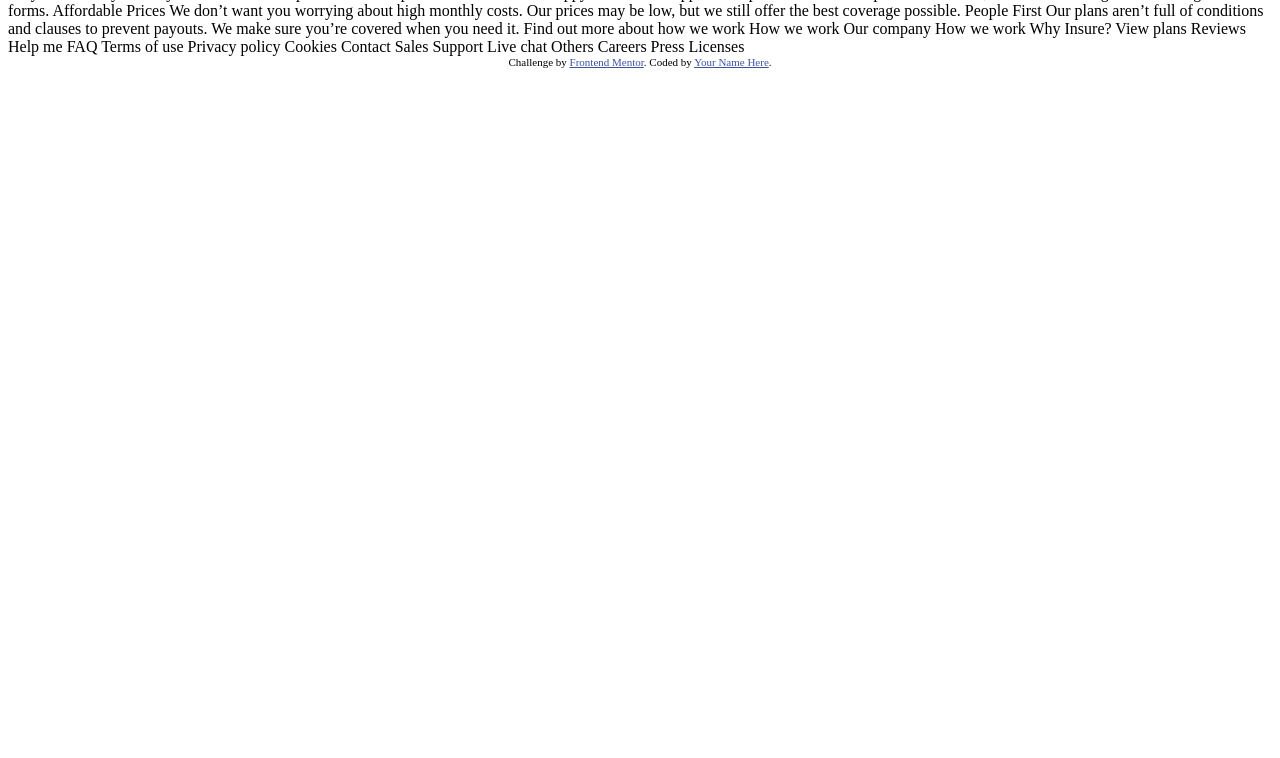
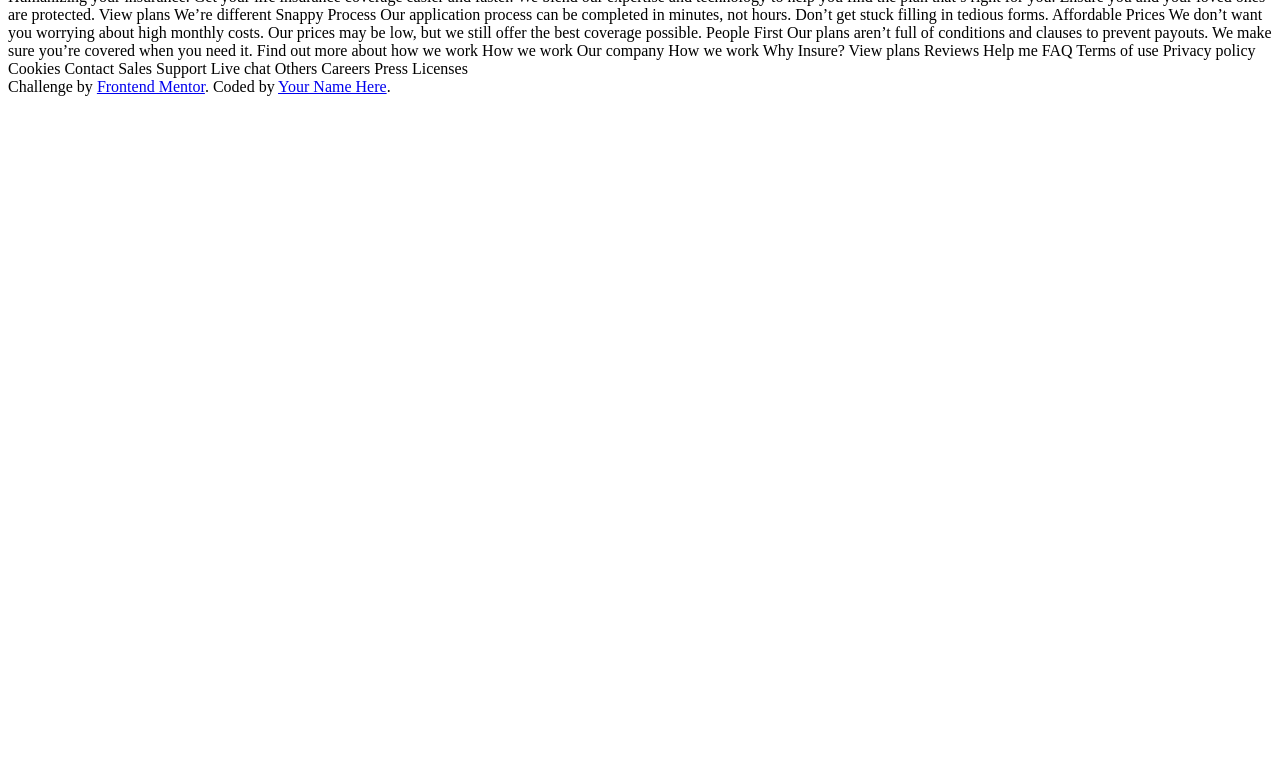
Before and after one commit to hello-ade/Insure-landing-page, a plain HTML site: page index.html in a window 1280 px wide. Shown: the part 42-800 px from the top of the page. Drawn offline with Linux system fonts and the light colour scheme.

Commit message:
second phase

```diff
--- a/index.html
+++ b/index.html
@@ -1,85 +1,45 @@
 <!DOCTYPE html>
 <html lang="en">
   <head>
-  <meta charset="UTF-8">
-  <meta name="viewport" content="width=device-width, initial-scale=1.0"> <!-- displays site properly based on user's device -->
-
-  <link rel="icon" type="image/png" sizes="32x32" href="./images/favicon-32x32.png">
+    <meta charset="UTF-8" />
+    <meta name="viewport" content="width=device-width, initial-scale=1.0" />
+    <!-- displays site properly based on user's device -->
+    <link
+      rel="icon"
+      type="image/png"
+      sizes="32x32"
+      href="./images/favicon-32x32.png"
+    />
 
     <title>Frontend Mentor | Insure landing page</title>
-
-  <!-- Feel free to remove these styles or customise in your own stylesheet 👍 -->
-  <style>
-    .attribution { font-size: 11px; text-align: center; }
-    .attribution a { color: hsl(228, 45%, 44%); }
-  </style>
   </head>
   <body>
+    <!-- #masthead -->
+    <header id="nav">
+      <a class="top-logo" href="#">
+        <img src="images/logo.svg" alt="logo-insura" />
+      </a>
+      How we work Blog Account View plans
+    </header>
 
-  How we work
-  Blog
-  Account
-  View plans
-
-  Humanizing your insurance.
-
-  Get your life insurance coverage easier and faster. We blend our expertise
-  and technology to help you find the plan that’s right for you. Ensure you
-  and your loved ones are protected.
-
-  View plans
-
-  We’re different
-
-  Snappy Process
-
-  Our application process can be completed in minutes, not hours. Don’t get
-  stuck filling in tedious forms.
-
-  Affordable Prices
-
-  We don’t want you worrying about high monthly costs. Our prices may be low,
-  but we still offer the best coverage possible.
-
-  People First
-
-  Our plans aren’t full of conditions and clauses to prevent payouts. We make
-  sure you’re covered when you need it.
-
-  Find out more about how we work
-
-  How we work
-
-  Our company
-
-  How we work
-  Why Insure?
-  View plans
-  Reviews
-
-  Help me
-
-  FAQ
-  Terms of use
-  Privacy policy
-  Cookies
-
-  Contact
-
-  Sales
-  Support
-  Live chat
-
-  Others
-
-  Careers
-  Press
-  Licenses
-
+    Humanizing your insurance. Get your life insurance coverage easier and
+    faster. We blend our expertise and technology to help you find the plan
+    that’s right for you. Ensure you and your loved ones are protected. View
+    plans We’re different Snappy Process Our application process can be
+    completed in minutes, not hours. Don’t get stuck filling in tedious forms.
+    Affordable Prices We don’t want you worrying about high monthly costs. Our
+    prices may be low, but we still offer the best coverage possible. People
+    First Our plans aren’t full of conditions and clauses to prevent payouts. We
+    make sure you’re covered when you need it. Find out more about how we work
+    How we work Our company How we work Why Insure? View plans Reviews Help me
+    FAQ Terms of use Privacy policy Cookies Contact Sales Support Live chat
+    Others Careers Press Licenses
 
     <div class="attribution">
-    Challenge by <a href="https://www.frontendmentor.io?ref=challenge" target="_blank">Frontend Mentor</a>.
-    Coded by <a href="#">Your Name Here</a>.
+      Challenge by
+      <a href="https://www.frontendmentor.io?ref=challenge" target="_blank"
+        >Frontend Mentor</a
+      >. Coded by <a href="#">Your Name Here</a>.
     </div>
   </body>
 </html>
```
Lines whose indentation alone changed are shown as unchanged.
